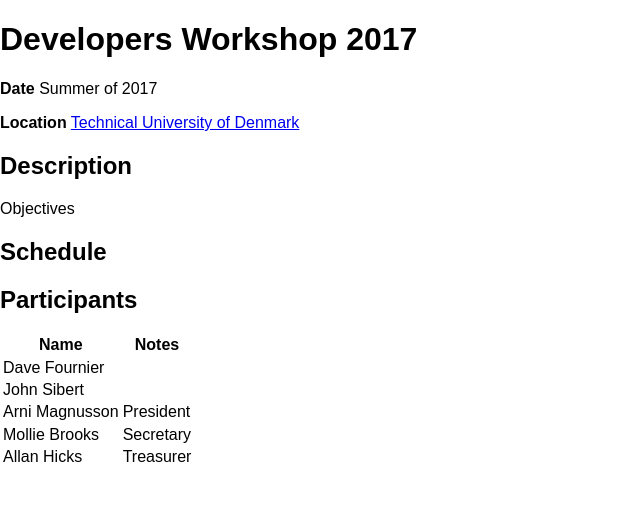
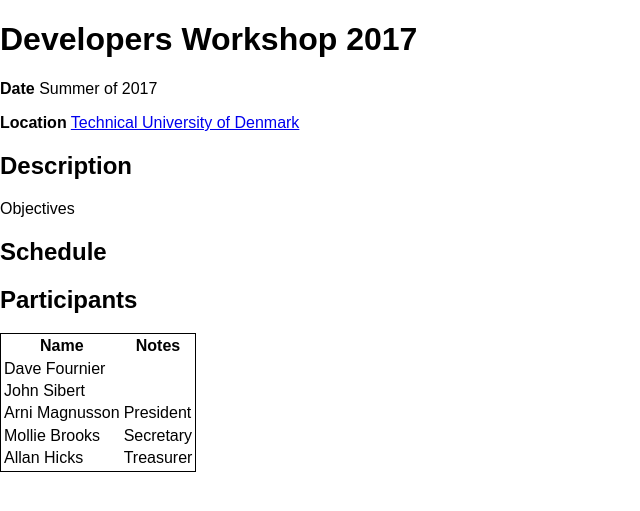
Before and after one commit to TMB-ADMB-Workshops/DevelopersWorkshop2017, a Jekyll site: the page built from agenda.md, in a window 1280 px wide. Shown: the top 511 px of the page, without its empty margins (0-640 px from the left). Built offline with Jekyll 4.4.1, drawn with Linux system fonts in a browser that asks for light colours; nearby versions of some CDN libraries.

Commit message:
Style table.

```diff
--- a/_layouts/default.html
+++ b/_layouts/default.html
@@ -10,7 +10,7 @@
 
 <style type="text/css">
 table {
-class: pure-table;
+border: 1px solid black;
 }
 </style>
 </head>
```
